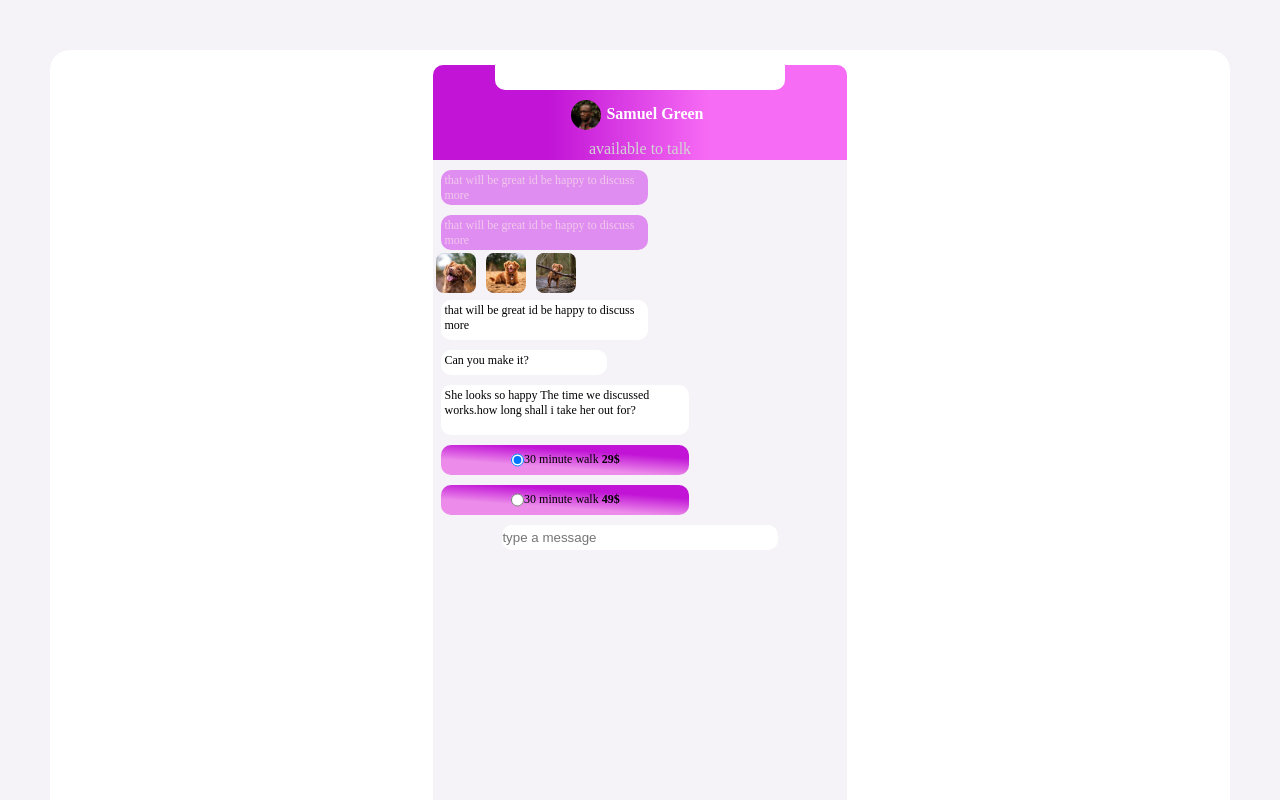
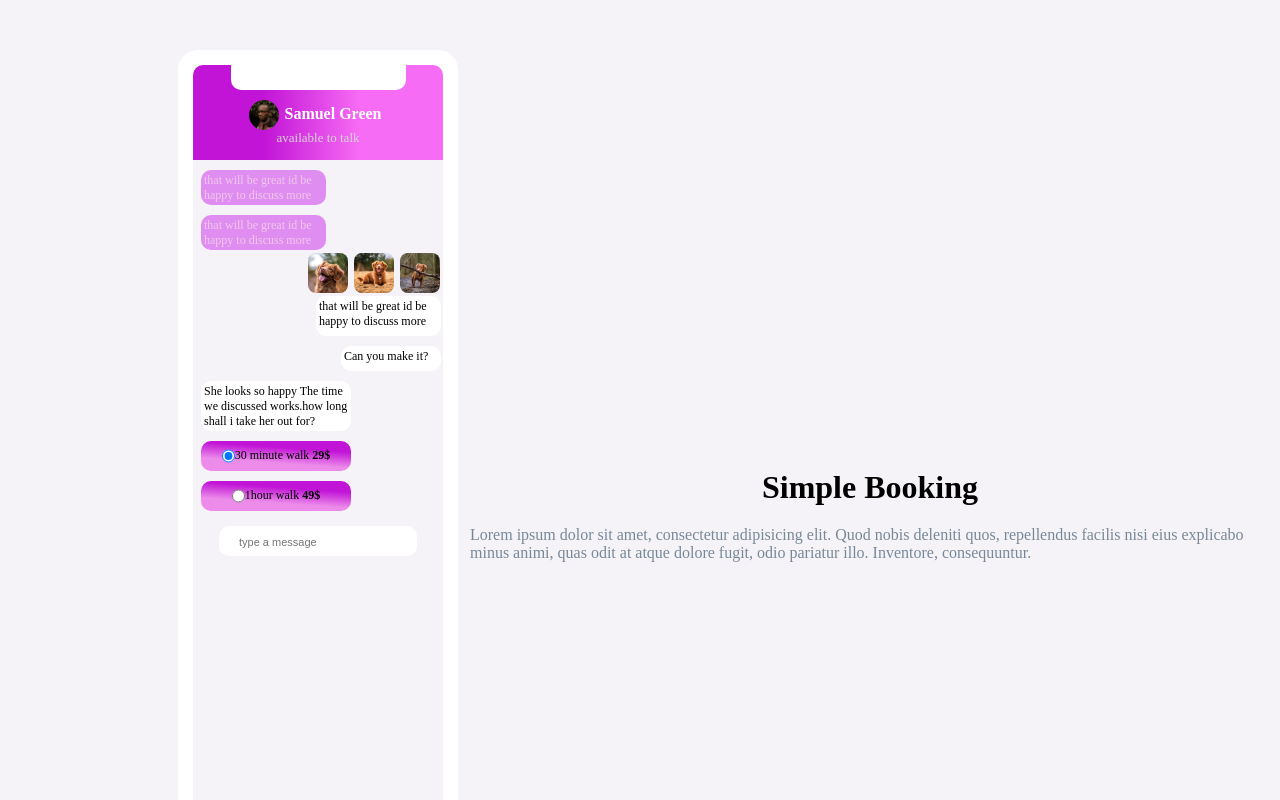
Before and after one commit to OSSAMAESSEN/Chat_app_css, a plain HTML site: page index.html in a window 1280 px wide. Shown: the top 800 px of the page. Drawn offline with Linux system fonts and the light colour scheme.

Commit message:
modified

```diff
--- a/index.html
+++ b/index.html
@@ -8,6 +8,10 @@
     <title>Chat app</title>
 </head>
 <body>
+    <!-- <div class="color-side">
+             hhhhh
+    </div> -->
+    <main class="Main">
     <div class="container">
         <div class="Card-bg">
 
@@ -57,17 +61,18 @@
                     </div>
                     <div class="msg7">
                         <input type="radio">
-                        <p>30 minute walk <span>49$</span></p>
+                        <p>1hour walk <span>49$</span></p>
                     </div>
 
         <div class="inpt">
-            <input type="text" placeholder="type a message">
+            <input type="text" placeholder="type a message" >
+
         </div>
 
         </div>
     </div>
-    <div >
-        <div class="buttom">
+    <div  class="para_h1">
+        <div class="Buttom">
             <h1>Simple Booking</h1>
         </div>
         <div class="paragraphe">
@@ -75,6 +80,6 @@
 
         </div>
     </div>
-
+</main>
 </body>
 </html>
--- a/style.css
+++ b/style.css
@@ -6,21 +6,27 @@
 body{
     background: hsl(270, 20%, 96%);
 }
+.Main{
+    display: flex;
+    justify-content: center;
+    align-items: center;
+    flex-direction: column;
 
+}
 .container{
     background: white;
-    display: flex;
-    justify-content: center;
+    width: 290px;
+    height: 110vh;
     margin: 50px;
-    height: 100vh;
     border-radius: 20px;
 }
 
 .Card-bg{
     background: hsl(270, 20%, 96%);
+    width: auto;
     margin: 15px;
     border-radius: 10px;
-    height: auto;
+    height: 105vh;
 
 }
 .title{
@@ -48,8 +54,6 @@ body{
 
 }
 .head-inpt input{
-
-
     height: 25px;
     width: 70%;
     border-bottom-right-radius: 10px;
@@ -67,6 +71,8 @@ body{
 .title p{
     display: flex;
     justify-content: center;
+    font-size: 13px;
+    margin-top: -10px;
     color: lightgray;
 
 }
@@ -93,6 +99,12 @@ body{
     padding: 3px;
     font-size: 12px;
 }
+.dog-img{
+    /* position: relative;
+    left: 100px; */
+    display: flex;
+    justify-content: flex-end
+}
 .dog-img img{
     height: 40px;
     width: 40px;
@@ -102,7 +114,6 @@ body{
 }
 
 .msg3{
-
     background: white;
     height: 40px;
     width: 50%;
@@ -110,7 +121,11 @@ body{
     margin-left: 8px;
     padding: 3px;
     font-size: 12px;
+    position: relative;
+    left: 115px;
+
 }
+
 .msg4{
     background: white;
     height: 25px;
@@ -120,7 +135,11 @@ body{
     margin-left: 8px;
     padding: 3px;
     font-size: 12px;
+    position: relative;
+    left: 140px;
+
 }
+
 .msg5{
     background: white;
     height: 50px;
@@ -163,23 +182,80 @@ span{
 .inpt{
     display: flex;
     justify-content: center;
-    margin: 10px;
+    margin: 15px;
 }
 .inpt input{
-    height: 25px;
-    width: 70%;
+    height: 30px;
+    width: 90%;
     border-radius: 10px;
     border: none;
-
-
+}
+::placeholder{
+    font-size: 11px;
+    padding: 20px;
 }
 
-.buttom{
+.Buttom{
     display: flex;
     justify-content: center;
     margin: 10px;
 }
 .paragraphe {
+    display: flex;
+    justify-content: center;
     padding: 10px;
     color: lightslategrey;
 }
+/* .color-side{
+    background: blueviolet;
+       width: 100px;
+       height: 500px;
+
+} */
+@media screen and (min-width:650px) {
+
+.container{
+
+    position: relative;
+    left: 10%;
+    width: auto;
+
+}
+.Main{
+    display: flex;
+    flex-direction: row;
+}
+.Card-bg{
+    width: 250px;
+    height: 105vh;
+}
+.para_h1{
+    margin-left: 80px;
+    margin-top: 50px;
+}
+
+
+
+}
+/* @media screen and (min-width:1350px){
+    .container{
+
+        position: relative;
+        left: 10%;
+        width: auto;
+
+    }
+    .Main{
+        display: flex;
+        flex-direction: row;
+    }
+    .Card-bg{
+        width: 250px;
+        height: 105vh;
+    }
+    .para_h1{
+        margin-left: 80px;
+        margin-top: 200px;
+    }
+
+} */
```
